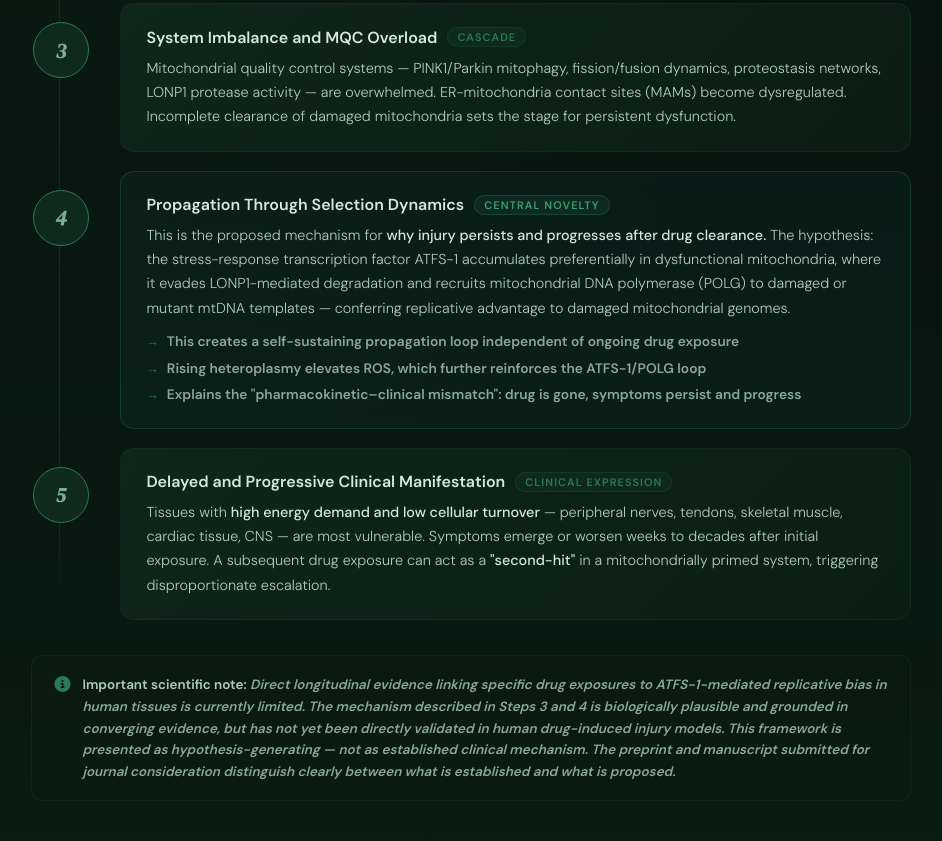
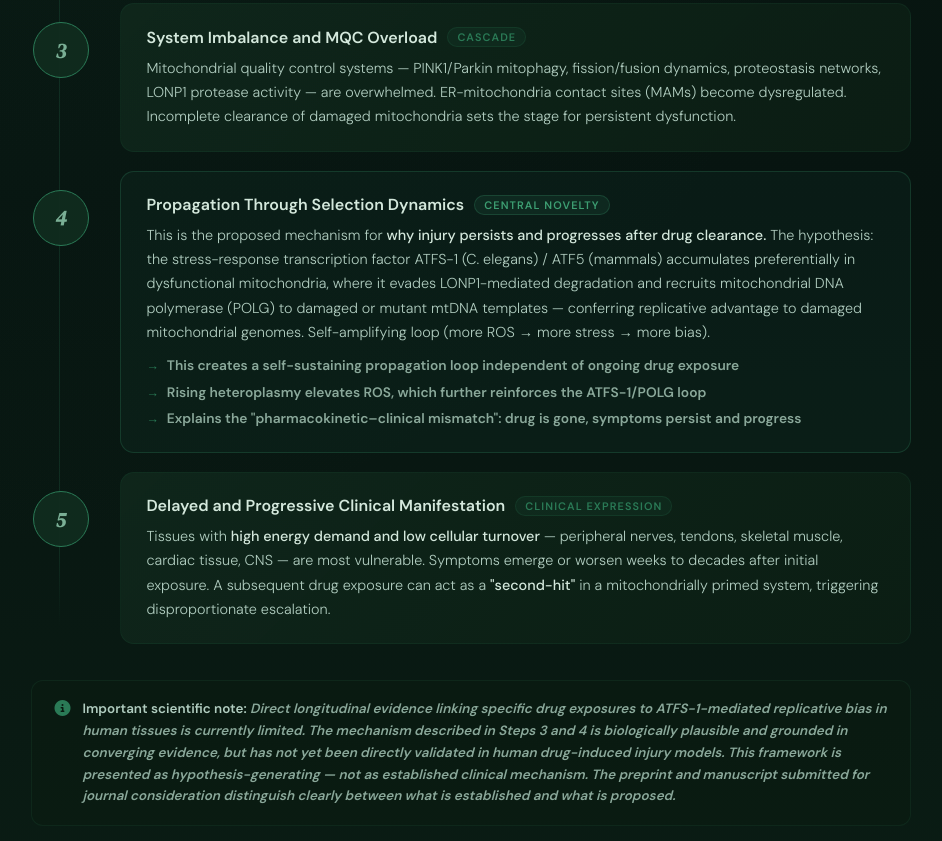
Before and after one commit to Mikobadr/druginducedmito, a plain HTML site: page science.html in a window 1280 px wide. Shown: the part 3313-4154 px from the top of the page, without its empty margins (79-1021 px from the left). Drawn offline with Linux system fonts and the light colour scheme; a script that the page names is missing.

Commit message:
updated ATF5 changes

```diff
--- a/science.html
+++ b/science.html
@@ -684,7 +684,7 @@
             </div>
             <div class="step-body step-highlight">
               <h4>Propagation Through Selection Dynamics <span class="step-tag">Central Novelty</span></h4>
-              <p>This is the proposed mechanism for <strong>why injury persists and progresses after drug clearance.</strong> The hypothesis: the stress-response transcription factor ATFS-1 accumulates preferentially in dysfunctional mitochondria, where it evades LONP1-mediated degradation and recruits mitochondrial DNA polymerase (POLG) to damaged or mutant mtDNA templates — conferring replicative advantage to damaged mitochondrial genomes.</p>
+              <p>This is the proposed mechanism for <strong>why injury persists and progresses after drug clearance.</strong> The hypothesis: the stress-response transcription factor ATFS-1 (C. elegans) / ATF5 (mammals) accumulates preferentially in dysfunctional mitochondria, where it evades LONP1-mediated degradation and recruits mitochondrial DNA polymerase (POLG) to damaged or mutant mtDNA templates — conferring replicative advantage to damaged mitochondrial genomes. Self-amplifying loop (more ROS → more stress → more bias).</p>
               <ul class="detail-list">
                 <li>This creates a self-sustaining propagation loop independent of ongoing drug exposure</li>
                 <li>Rising heteroplasmy elevates ROS, which further reinforces the ATFS-1/POLG loop</li>
```
